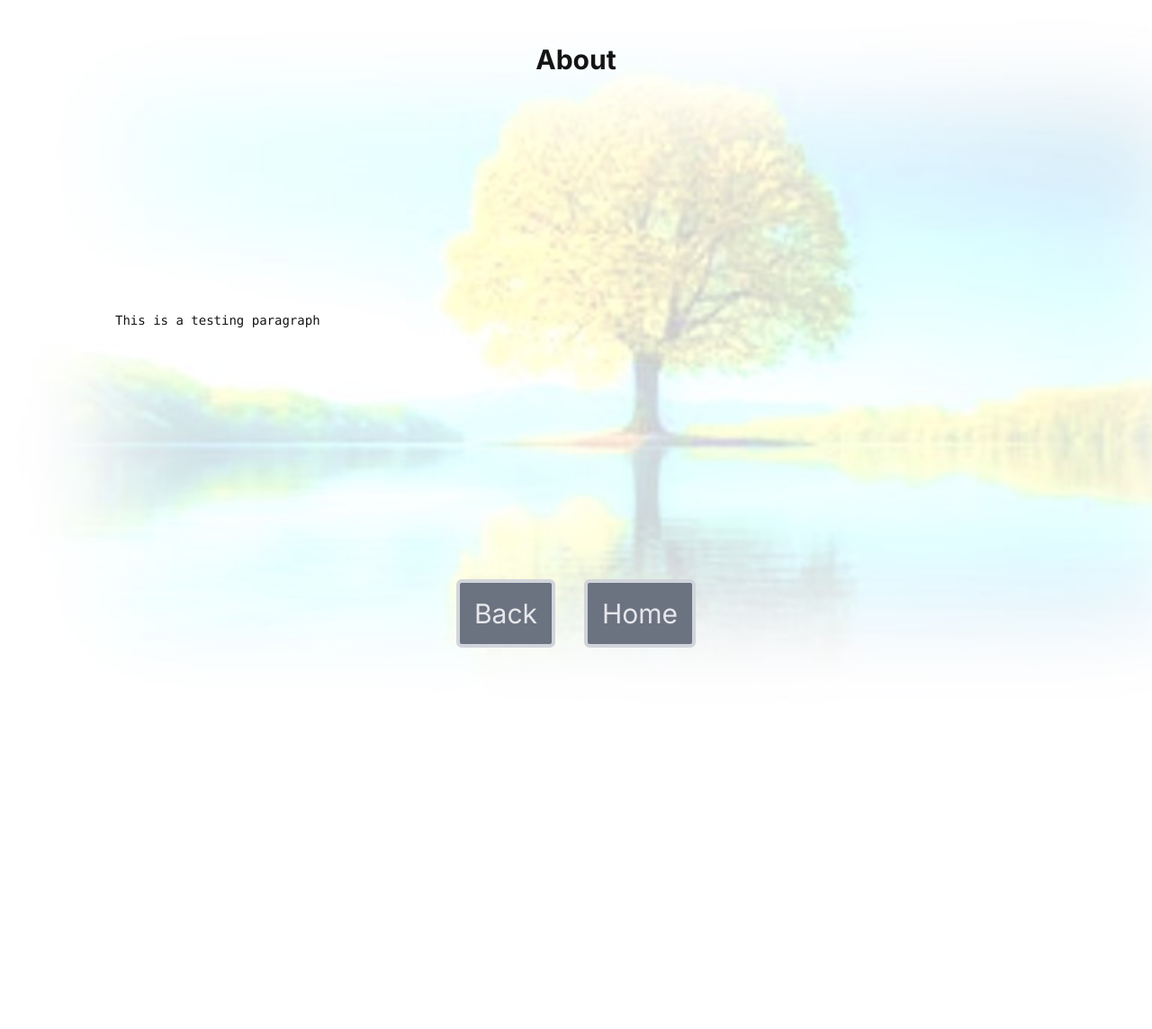
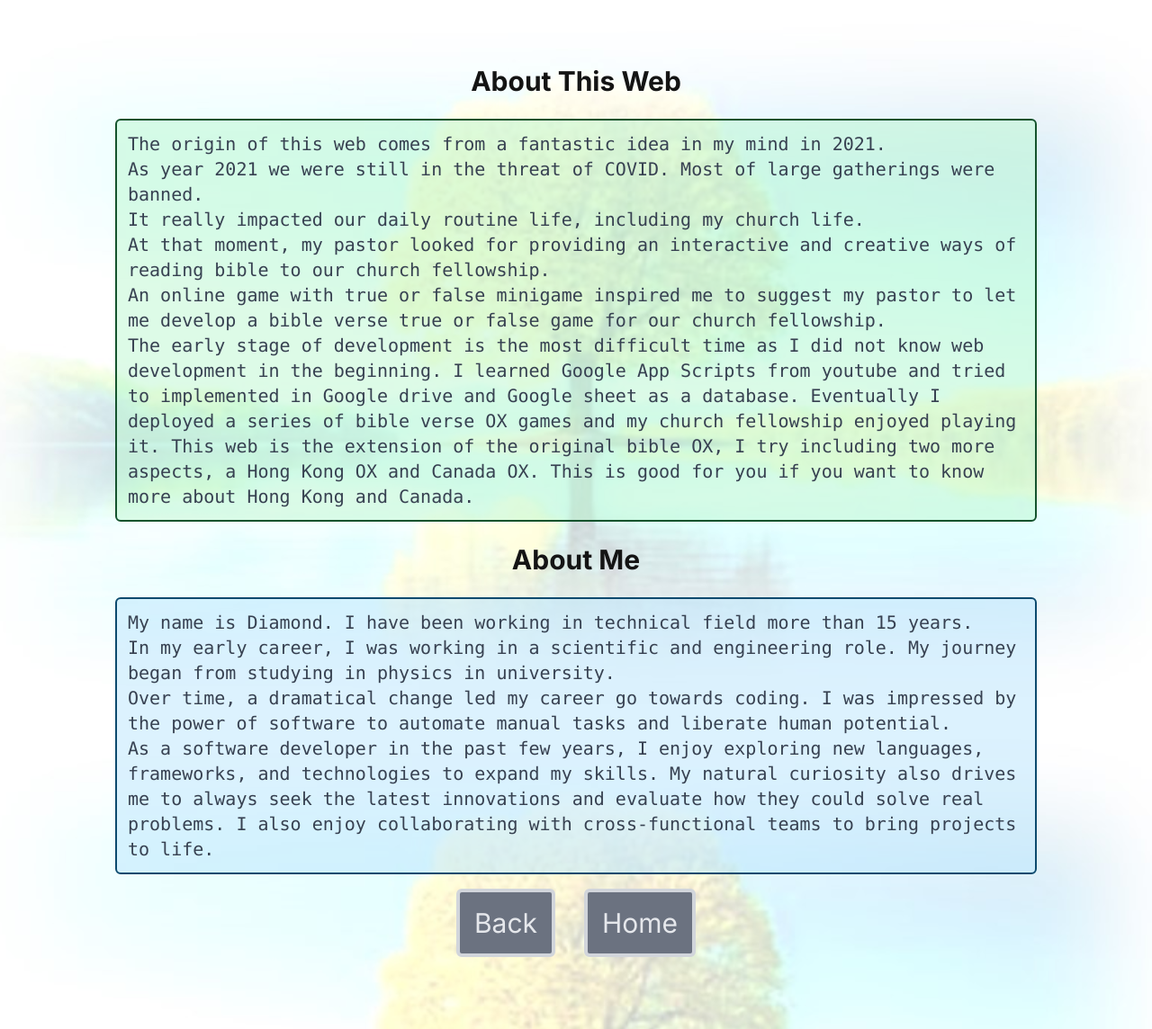
Before and after one commit to diamondcodebase/ox-app, a Next.js app: page /about in a window 1280 px wide. Shown: the whole page at 90% size. Before the commit the page ends 800 px from the top, so only its background shows below. Built offline with nearby package versions, Linux system fonts and the light colour scheme.

Commit message:
update content of about page

```diff
--- a/src/app/about/page.js
+++ b/src/app/about/page.js
@@ -17,9 +17,33 @@ export default function About() {
                     backgroundSize: "cover",
                     backgroundAttachment: "fixed"
             }}>
-                <div className='text-3xl font-bold'>About</div>
+                <div className='text-3xl font-bold p-3 m-3'>About This Web</div>
                 <div className="z-10 max-w-5xl w-full items-center justify-between font-mono text-sm lg:flex">
-                    <p>This is a testing paragraph</p>
+                    <div className="row-auto text-xl bg-green-200/50 border-green-900 border-2 rounded-md p-3 text-gray-700 justify-center">
+                        The origin of this web comes from a fantastic idea in my mind in 2021. <br/>
+                        As year 2021 we were still in the threat of COVID. Most of large gatherings were banned. <br/>
+                        It really impacted our daily routine life, including my church life. <br/>
+                        At that moment, my pastor looked for providing an interactive and creative ways of reading bible to our church fellowship. <br/>
+                        An online game with true or false minigame inspired me to suggest my pastor to let me develop a bible verse true or false game for our church fellowship. <br/>
+                        The early stage of development is the most difficult time as I did not know web development in the beginning.
+                        I learned Google App Scripts from youtube and tried to implemented in Google drive and Google sheet as a database.
+                        Eventually I deployed a series of bible verse OX games and my church fellowship enjoyed playing it.
+                        This web is the extension of the original bible OX, I try including two more aspects, a Hong Kong OX and Canada OX.
+                        This is good for you if you want to know more about Hong Kong and Canada.
+                    </div>
+                </div>
+                <div className='text-3xl font-bold p-3 m-3'>About Me</div>
+                <div className="z-10 max-w-5xl w-full items-center justify-between font-mono text-sm lg:flex">
+                    <div className="row-auto text-xl bg-sky-200/50 border-sky-900 border-2 rounded-md p-3 text-gray-700 justify-center">
+                        My name is Diamond. I have been working in technical field more than 15 years. <br/>
+                        In my early career, I was working in a scientific and engineering role.
+                        My journey began from studying in physics in university. <br/>
+                        Over time, a dramatical change led my career go towards coding.
+                        I was impressed by the power of software to automate manual tasks and liberate human potential. <br/>
+                        As a software developer in the past few years, I enjoy exploring new languages, frameworks, and technologies to expand my skills.
+                        My natural curiosity also drives me to always seek the latest innovations and evaluate how they could solve real problems.
+                        I also enjoy collaborating with cross-functional teams to bring projects to life.
+                    </div>
                 </div>
                 <BasicButtonPanel />
             </main>
```
